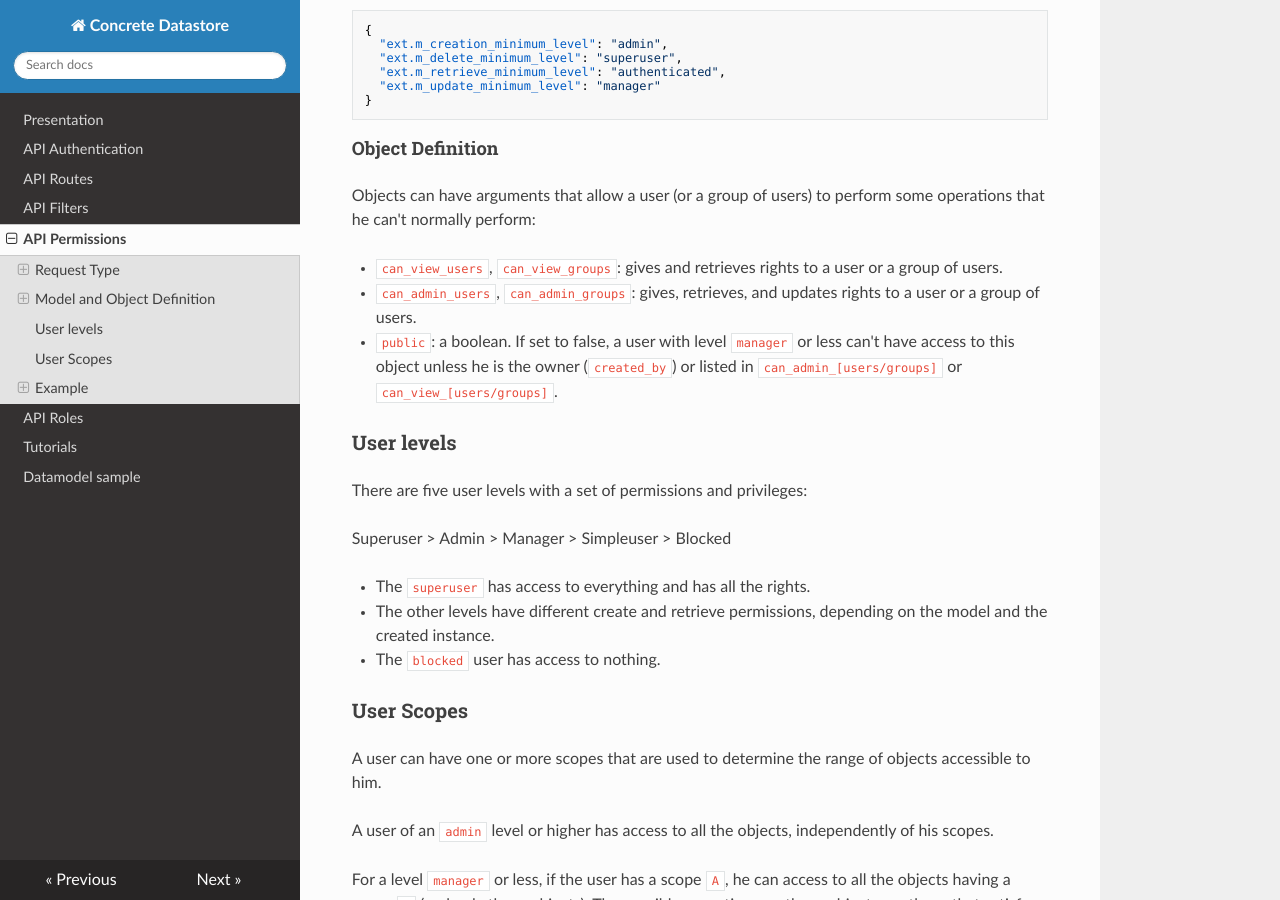
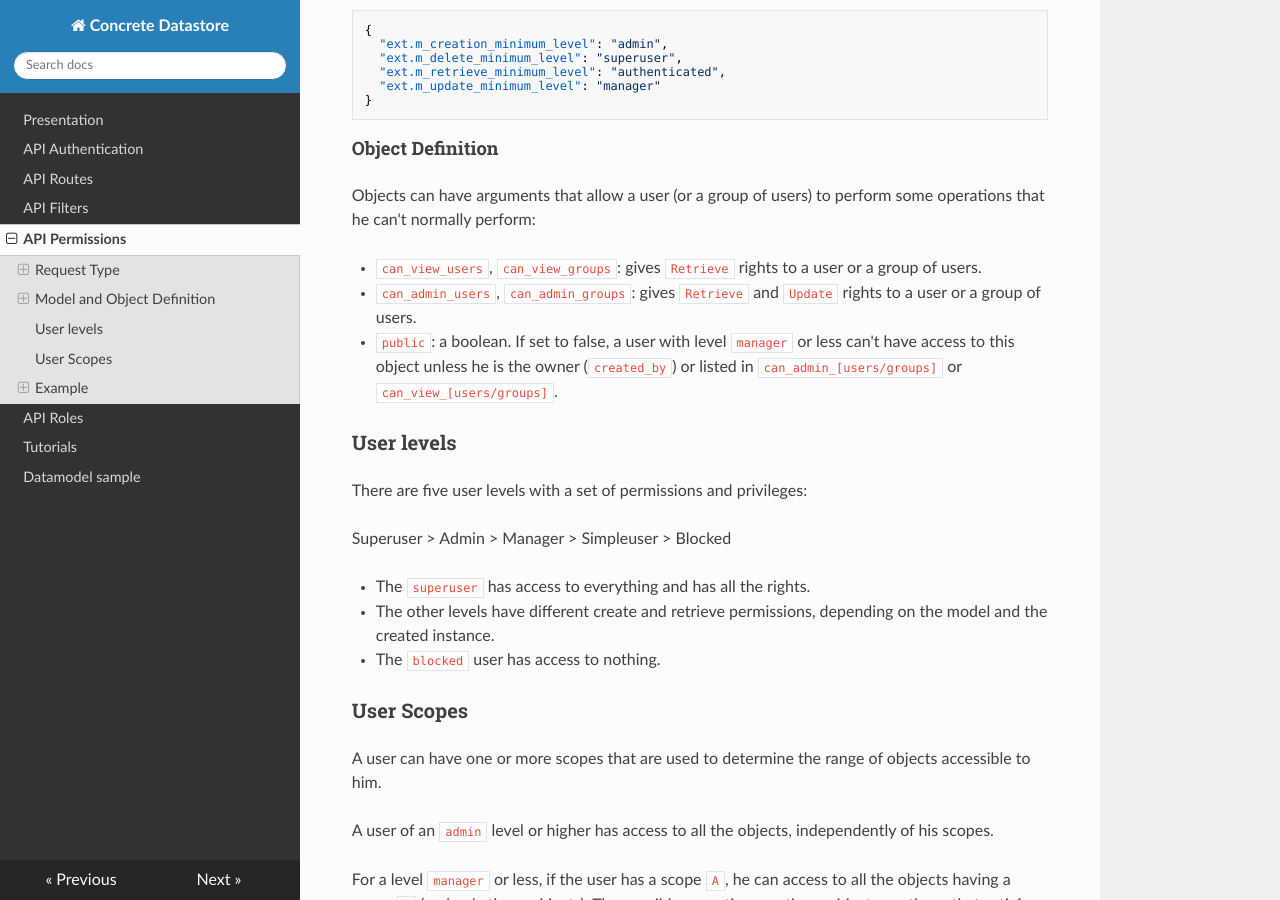
Before and after one commit to Netsach/concrete-datastore, an MkDocs documentation site: the page built from docs/permissions.md, in a window 1280 px wide and 900 px high, scrolled down 1476 px. Built offline with MkDocs 1.6.1, drawn with Linux system fonts in a browser that asks for light colours; nearby versions of some CDN libraries.

Commit message:
Review change

```diff
--- a/docs/permissions.md
+++ b/docs/permissions.md
@@ -66,8 +66,8 @@ For a model, some user level constraints are set to determine whether a given us
 Objects can have arguments that allow a user (or a group of users) to perform some operations that he can't normally perform:
 
 
-- `can_view_users`, `can_view_groups`: gives and retrieves rights to a user or a group of users.
-- `can_admin_users`, `can_admin_groups`: gives, retrieves, and updates rights to a user or a group of users.
+- `can_view_users`, `can_view_groups`: gives `Retrieve` rights to a user or a group of users.
+- `can_admin_users`, `can_admin_groups`: gives `Retrieve` and `Update` rights to a user or a group of users.
 - `public`: a boolean. If set to false, a user with level `manager` or less can't have access to this object unless he is the owner (`created_by`) or listed in `can_admin_[users/groups]` or `can_view_[users/groups]`.
 
 ### User levels
```
